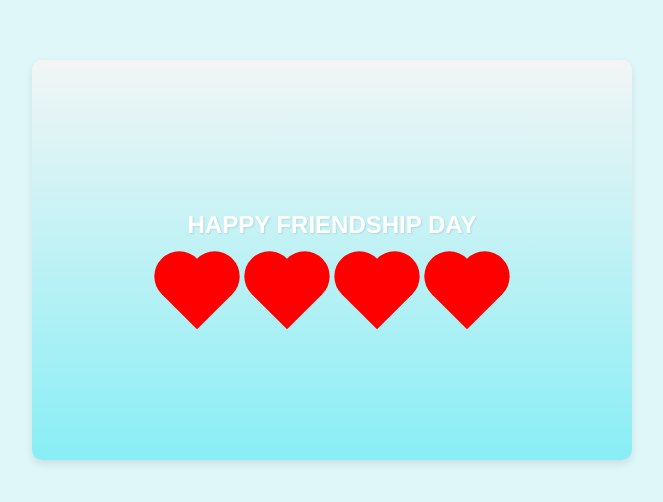
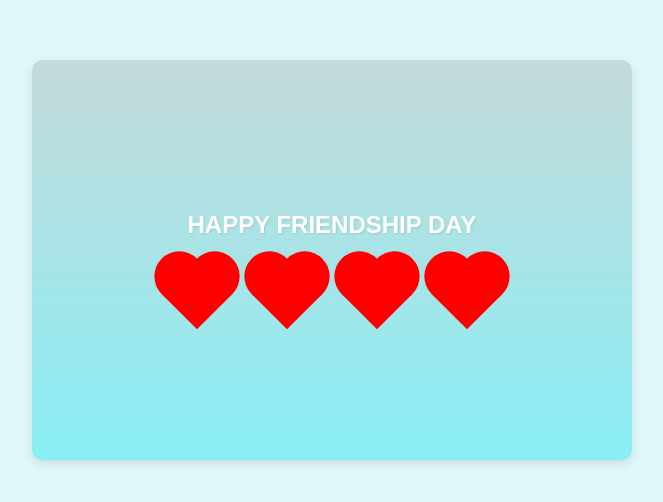
Before and after one commit to Ashwitha-Sagi/Friend, a plain HTML site: page index.html in a window 1280 px wide. Shown: the part 140-642 px from the top of the page, without its empty margins (308-971 px from the left). Drawn offline with Linux system fonts and the light colour scheme.

Commit message:
Update index.html

```diff
--- a/index.html
+++ b/index.html
@@ -43,10 +43,10 @@
             flex-direction: column;
             align-items: center;
             justify-content: center;
-            background: linear-gradient(to bottom, #f2f5f5, #88eef5);
+            background: linear-gradient(to bottom, #c6dada, #88eef5);
         }
         .card-back {
-            background-color: white;
+            background-color: rgb(236, 217, 217);
             transform: rotateY(180deg);
             display: flex;
             flex-direction: row;
```
